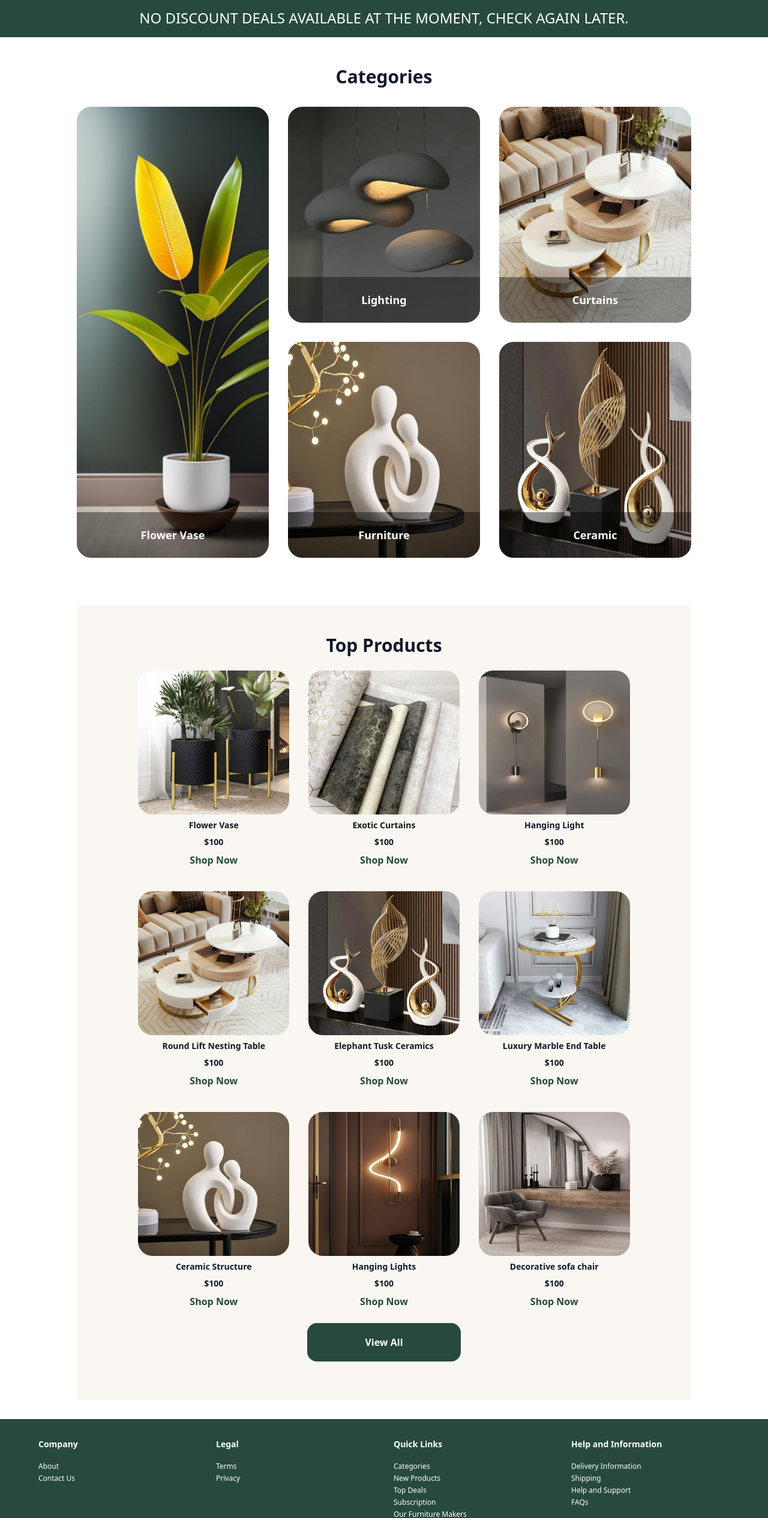
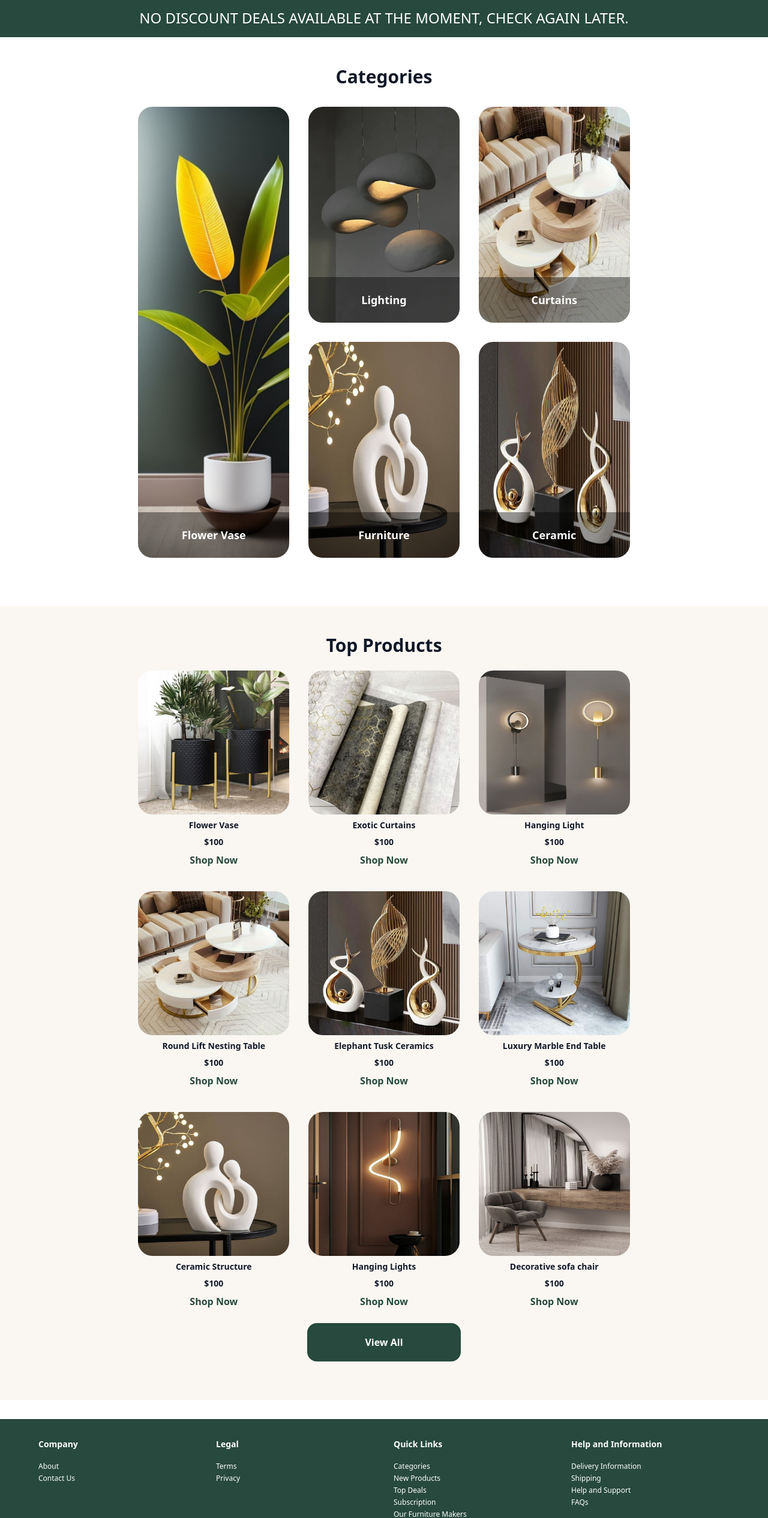
Before and after one commit to EA-Emerson/my-app, a React (Create React App) app: page / in a window 1280 px wide. Shown: the part 818-3349 px from the top of the page at 60% size. Built offline with nearby package versions, Linux system fonts and the light colour scheme.

Commit message:
nothing left to give

```diff
--- a/src/pages/Home.jsx
+++ b/src/pages/Home.jsx
@@ -96,7 +96,7 @@ const Home = () => {
       <main className="">
         <section className="mb-4 md:mb-6 lg:mb-8 py-4 md:py-8 lg:py-12 w-[80%] flex flex-col mx-auto ">
           <h2 className="md:text-2xl text-xl lg:text-3xl text-center font-bold mb-4 md:mb-6 lg:mb-8">Categories</h2>
-          <div className="grid grid-cols-2 grid-rows-3 md:grid-rows-2 md:grid-cols-3 lg:h-full gap-4 w-full md:gap-6 lg:gap-8 h-[70vh]">
+          <div className="grid grid-cols-2 grid-rows-3 md:grid-rows-2 md:grid-cols-3 md:h-full m-auto gap-4 lg:w-[80%] w-full md:gap-6 lg:gap-8 h-[70vh]">
             <div className="cursor-pointer relative h-full lg:h-full flex items-center justify-center col-span-1 row-span-2 lg:rounded-3xl">
               <img
                 src={flower}
@@ -149,7 +149,7 @@ const Home = () => {
             </div>
           </div>
         </section>
-        <section className="bg-[#FAF7F2] mb-4 md:mb-6 lg:mb-8 py-4 md:py-8 lg:py-12 w-full lg:w-[80%] flex flex-col mx-auto">
+        <section className="bg-[#FAF7F2] mb-4 md:mb-6 lg:mb-8 py-4 md:py-8 lg:py-12 w-full lg:px-[10vw] flex flex-col mx-auto">
           <h2 className="md:text-2xl text-xl lg:text-3xl text-center font-bold md:mb-6 mb-4 lg-:mb-8">Top Products</h2>
           <div className="grid w-4/5 mx-auto h-fit lg:h-full  grid-cols-3 md:grid-cols-3 md:gap-6 gap-2 lg:gap-8">
             {productCards.map((productCard) => (
```
